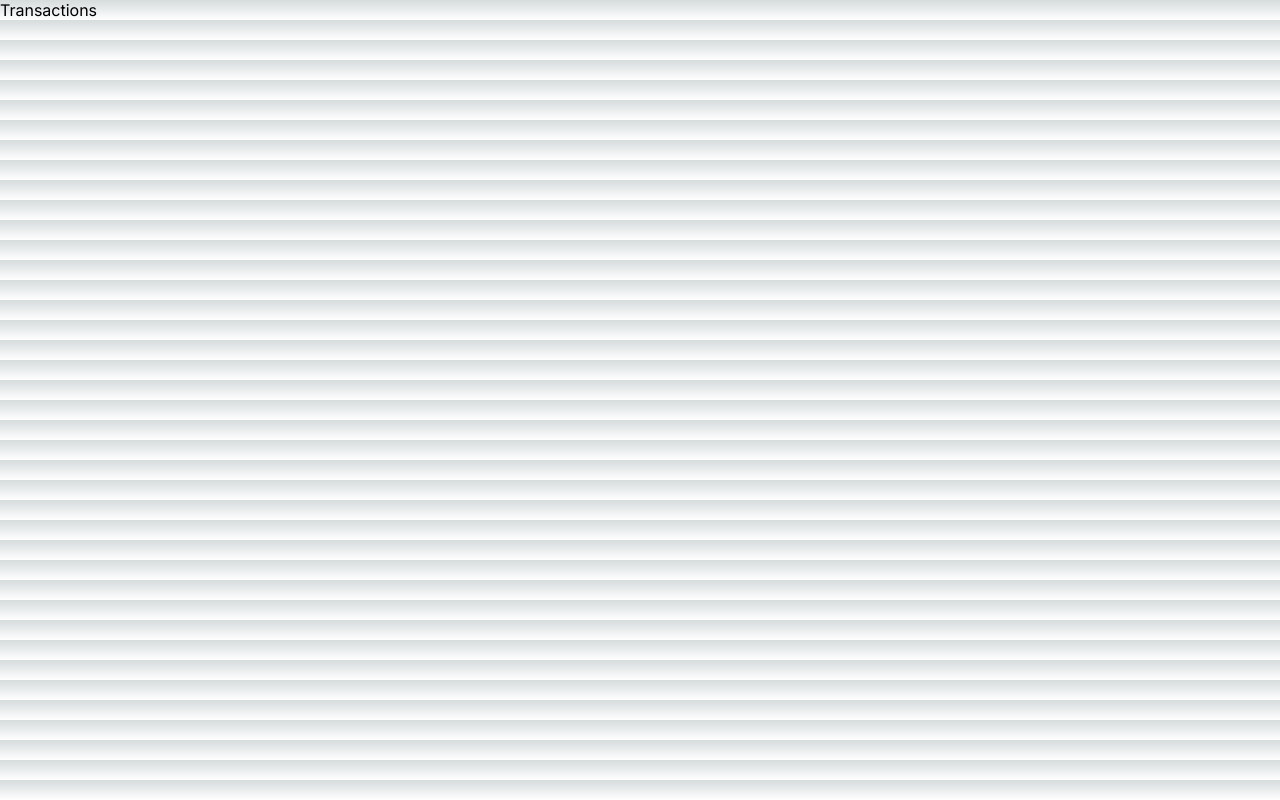
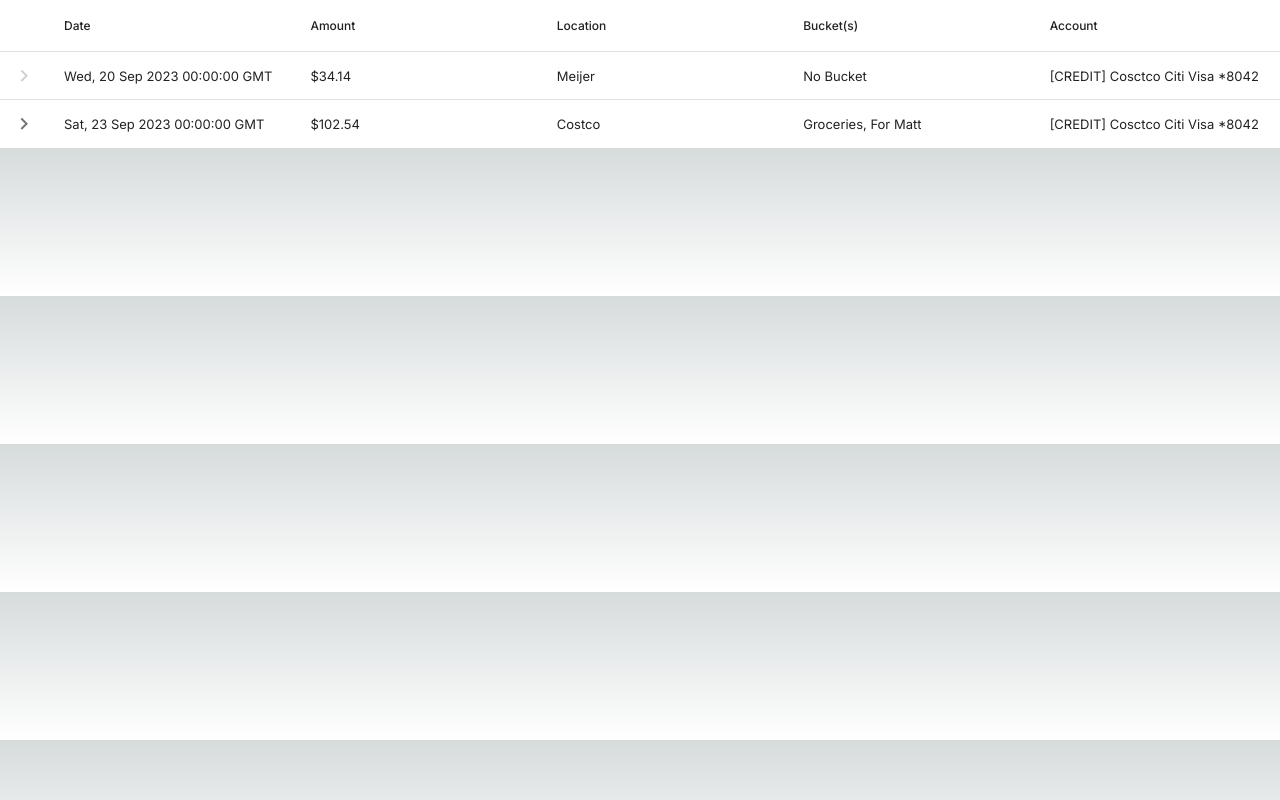
Before and after one commit to Vjedi729/budget-planner, a Next.js app in the folder budget-planner/: page /transactions in a window 1280 px wide. Built offline with nearby package versions, Linux system fonts and the light colour scheme.

Commit message:
Added basic transaction page

```diff
--- a/budget-planner/package.json
+++ b/budget-planner/package.json
@@ -16,7 +16,9 @@
     "eslint-config-next": "13.4.19",
     "next": "13.4.19",
     "react": "18.2.0",
+    "react-data-table-component": "^7.5.4",
     "react-dom": "18.2.0",
+    "styled-components": "^6.0.7",
     "typescript": "5.1.6"
   }
 }
--- a/budget-planner/src/app/transactions/page.tsx
+++ b/budget-planner/src/app/transactions/page.tsx
@@ -1,9 +1,57 @@
 'use client'
 import React  from "react"
+import DataTable, { TableColumn, ExpanderComponentProps } from "react-data-table-component"
+import { ExternalTransaction } from "@/data/transactions"
+import { Purchase } from "@/data/purchase"
 
-export default class EnterReceipt extends React.Component {
+import { testData } from "@/data/testData"
+
+const cols: TableColumn<ExternalTransaction>[] = [
+    {
+        name: "Date",
+        selector: row => row.time.toUTCString()
+    },
+    {
+        name: "Amount",
+        selector: row => row.amount,
+        format: row => `$${row.amount}`
+    },
+    {
+        name: "Location",
+        selector: row => row.vendor.name
+    },
+    {
+        name: "Bucket(s)",
+        selector: row => Array.from(new Set(row.purchases.map(p => p.bucket))).join(", ") || "No Bucket"
+    },
+    {
+        name: "Account",
+        selector: row => row.account.name
+    }
+]
+
+const purchaseColumns: TableColumn<Purchase>[] = [
+    {
+        name: "Amount",
+        selector: row => row.price
+    },
+    {
+        name: "Description",
+        selector: row => row.desciption.name
+    },
+    {
+        name: "Bucket",
+        selector: row => row.bucket
+    }
+]
+
+export const PurchaseDataTable: React.FC<ExpanderComponentProps<ExternalTransaction>> = (props) => <DataTable columns={purchaseColumns} data={props.data.purchases}/>
+
+export class Transactions extends React.Component {
 
     render() {
-        return <p>Transactions</p>
+        return <DataTable columns={cols} data={testData} expandableRows expandableRowsComponent={PurchaseDataTable} expandableRowDisabled={row => (row.purchases.length == 0)}/>
     }
 }
+
+export default Transactions
--- /dev/null
+++ b/budget-planner/src/data/purchase.ts
@@ -0,0 +1,11 @@
+
+export interface TextDescription {
+    name: string
+    description: string
+}
+
+export interface Purchase {
+    readonly price: number
+    readonly bucket: string
+    readonly desciption: TextDescription
+}
--- /dev/null
+++ b/budget-planner/src/data/testData.ts
@@ -0,0 +1,14 @@
+import { Account } from "./account"
+import { Vendor } from "./vendor"
+import { ExternalTransaction } from "./transactions"
+
+export const testAccount = new Account("[CREDIT] Cosctco Citi Visa *8042")
+export const testData: ExternalTransaction[] = [
+    new ExternalTransaction(new Date(2023,8,20), 34.14, new Vendor("Meijer"), testAccount),
+    new ExternalTransaction(new Date(2023,8,23), 102.54, new Vendor("Costco"), testAccount, [
+        { price: 4.99, bucket: "Groceries", desciption: { name: "Strawberries", description: ""} },
+        { price: 11.99, bucket: "For Matt", desciption: { name: "Fig Chocolate", description: ""} },
+        { price: 8.69, bucket: "Groceries", desciption: { name: "Blueberry Acai Chocolates", description: ""} },
+        { price: 15.99, bucket: "Groceries", desciption: { name: "Sharp Cheddar Cheese", description: ""} }
+    ])
+]
--- /dev/null
+++ b/budget-planner/src/data/transactions.ts
@@ -0,0 +1,31 @@
+// TODO: Transaction super-class?
+
+import { Account } from "./account"
+import { Purchase } from "./purchase"
+import { Vendor } from "./vendor"
+
+export class ExternalTransaction {
+    readonly time: Date
+    readonly amount: number
+    readonly vendor: Vendor
+    readonly account: Account
+    public purchases: Purchase[]
+
+    constructor(time: Date, amount: number, vendor: Vendor, account: Account, purchases: Purchase[] = []) {
+        this.time = time;
+        this.amount = amount;
+        this.vendor = vendor;
+        this.account = account;
+        this.purchases = purchases;
+    }
+}
+
+export interface InternalTransaction {
+    readonly timeSent: Date
+    readonly accountSent: Account
+
+    readonly timeReceived: Date
+    readonly accountReceived: Account
+
+    readonly amount: number
+}
--- /dev/null
+++ b/budget-planner/src/data/vendor.ts
@@ -0,0 +1,9 @@
+export class Vendor {
+    transactionId?: string
+    name: string
+
+    constructor(name: string, transactionId?: string) {
+        this.name = name;
+        this.transactionId = transactionId;
+    }
+}
--- a/package.json
+++ b/package.json
@@ -6,7 +6,6 @@
   "dependencies": {
     "create-next-app": "^13.4.19"
   },
-  "devDependencies": {},
   "scripts": {
     "test": "echo \"Error: no test specified\" && exit 1"
   },
```
Also changed, not shown: 2 other files (tests, documents, lock files or other folders).
